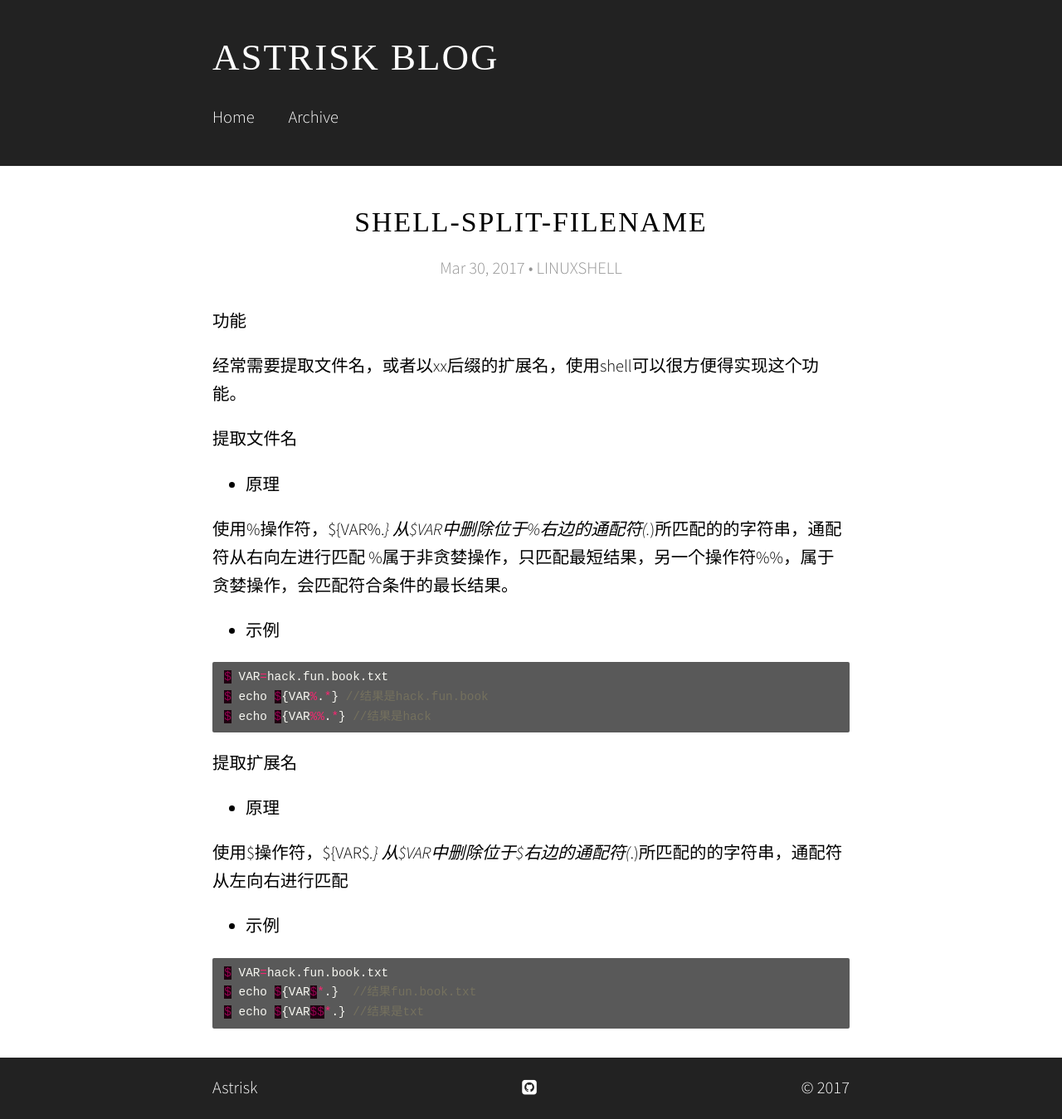
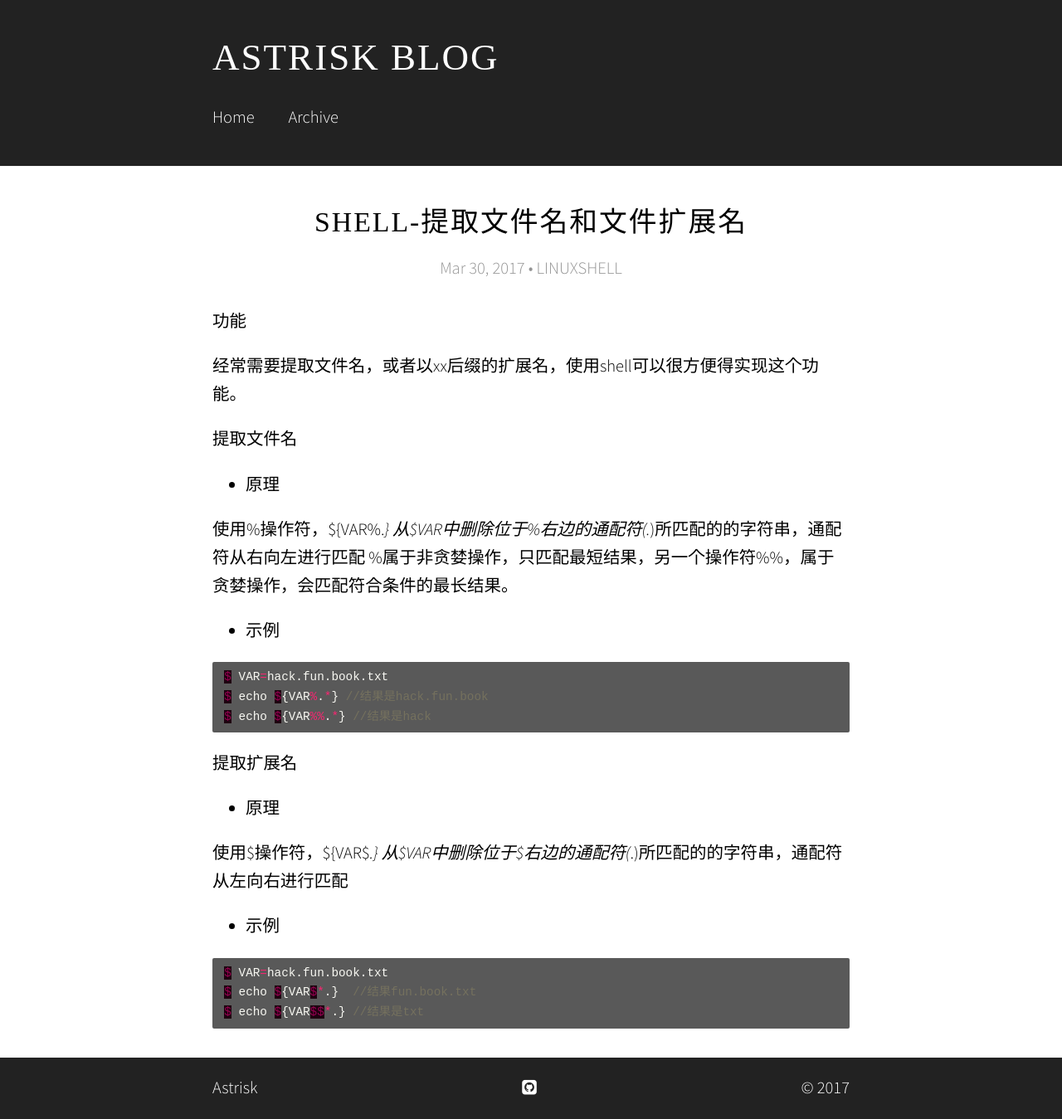
Before and after one commit to astrisk/astrisk.github.io, a Jekyll site: the page built from _posts/2017-03-27-linuxShell-generateFilename.md, in a window 1280 px wide. Shown: the whole page at 83% size. Built offline with Jekyll 4.4.1, drawn with Linux system fonts in a browser that asks for light colours; some web fonts are replaced.

Commit message:
Update 2017-03-27-linuxShell-generateFilename.md

```diff
--- a/_posts/2017-03-27-linuxShell-generateFilename.md
+++ b/_posts/2017-03-27-linuxShell-generateFilename.md
@@ -1,5 +1,5 @@
 ---
-title:  "SHELL-SPLIT-FILENAME"
+title:  "SHELL-提取文件名和文件扩展名"
 date:   2017-03-30 15:07:02
 categories: LINUXSHELL
 ---
```
